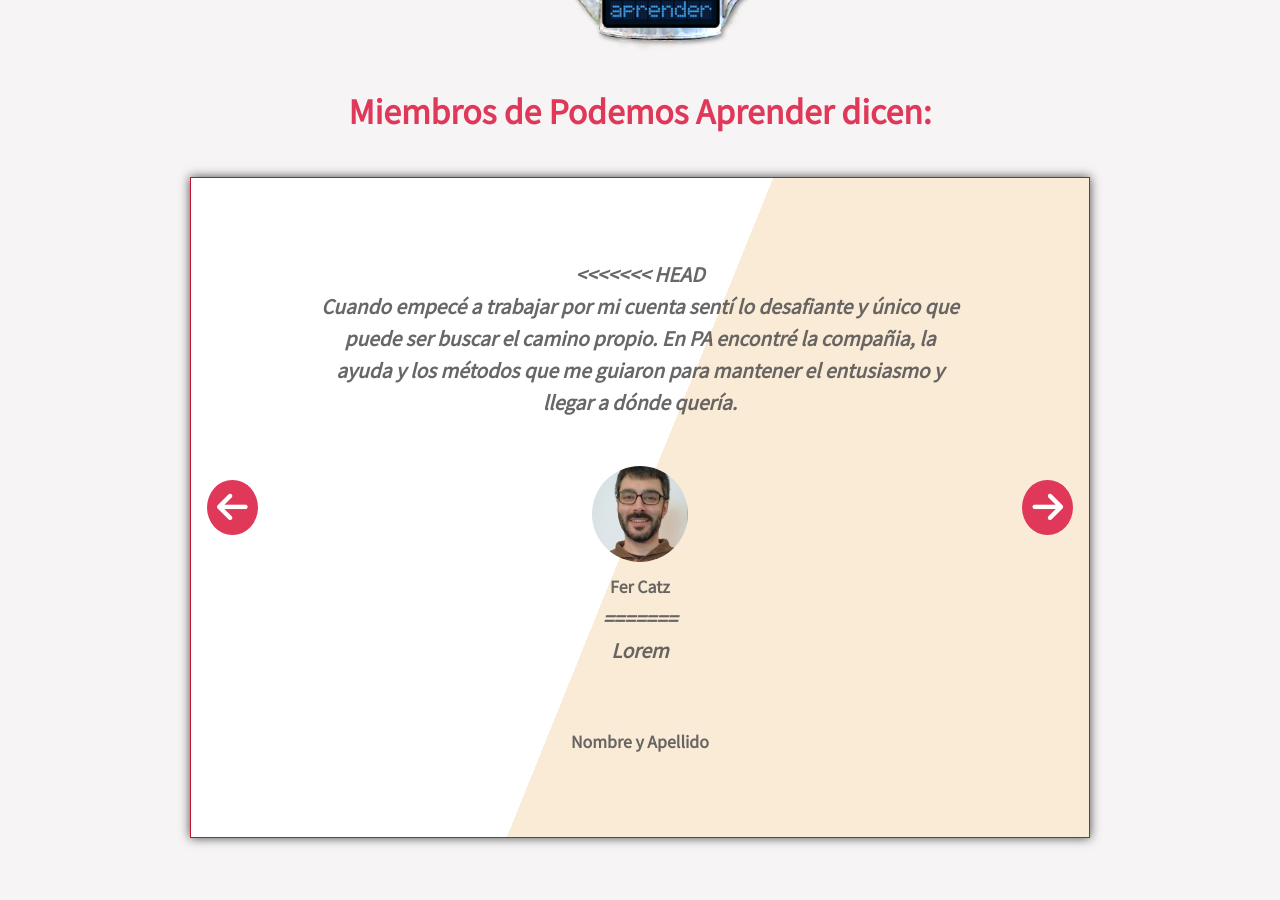
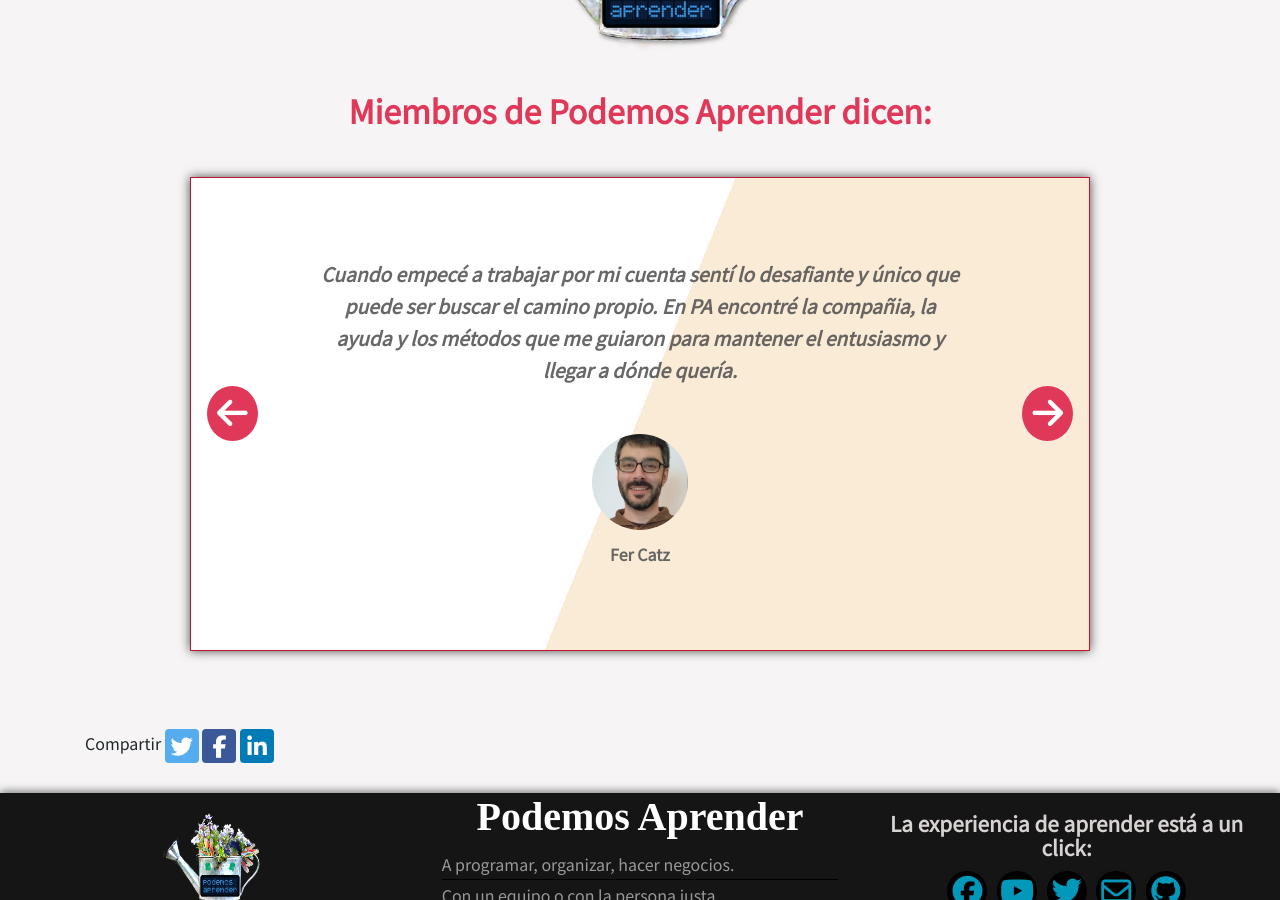
Before and after one commit to podemosaprender/podemosaprender.github.io, a Jekyll site: the page built from quienes-somos.md, in a window 1280 px wide and 900 px high, scrolled down 848 px. Built offline with Jekyll 4.4.1, drawn with Linux system fonts in a browser that asks for light colours; nearby versions of some CDN libraries; some web fonts are replaced; comment, search, counter and statistics services are not loaded.

Commit message:
FIX: errore de merge en quienes-somos

```diff
--- a/_repetimos/quienes-somos.html
+++ b/_repetimos/quienes-somos.html
@@ -25,7 +25,6 @@
 {% for p in site.testimonios %}
                 <div class="carousel-item {{ clases }}">
                     <div class="carousel-caption">
-<<<<<<< HEAD
                        	{{ p.content }}
                         <img
 			src="{{ site.baseurl }}/personas_img{{ p.url | remove_first: "/como"}}.jpg"
@@ -33,25 +32,6 @@
 			class="img-fluid"
 			>
                         <div class="image-caption">{{ p.title }}</div>
-=======
-                        <p>Lorem</p>
-                        <img src="" alt="">
-                        <div class="image-caption">Nombre y Apellido</div>
-                    </div>
-                </div>
-                <div class="carousel-item">
-                    <div class="carousel-caption">
-                        <p>Cuando empecé a trabajar por mi cuenta sentí lo desafiante y único que puede ser buscar el camino propio. En PA encontré la compañia, la ayuda y los métodos que me guiaron para mantener el entusiasmo y llegar a dónde quería.</p>
-                        <img src="{{ site.url }}/personas_img/FerCatz.jpg" alt="">
-                        <div class="image-caption">Fer Catz</div>
-                    </div>
-                </div>
-                <div class="carousel-item">
-                    <div class="carousel-caption">
-                        <p>If Shai Reznik's TDD videos don't convince you to add automated testing your code, I don't know what will.This was the very best explanation of frameworks for brginners that I've ever seen.</p>
-                        <img src="https://i.imgur.com/jQWThIn.jpg" alt="" class="img-fluid">
-                        <div class="image-caption">Harry Mon</div>
->>>>>>> 7cdc67b (Se eliminó testimonio de participante)
                     </div>
                 </div>
 {% assign clases = "" %}
```
